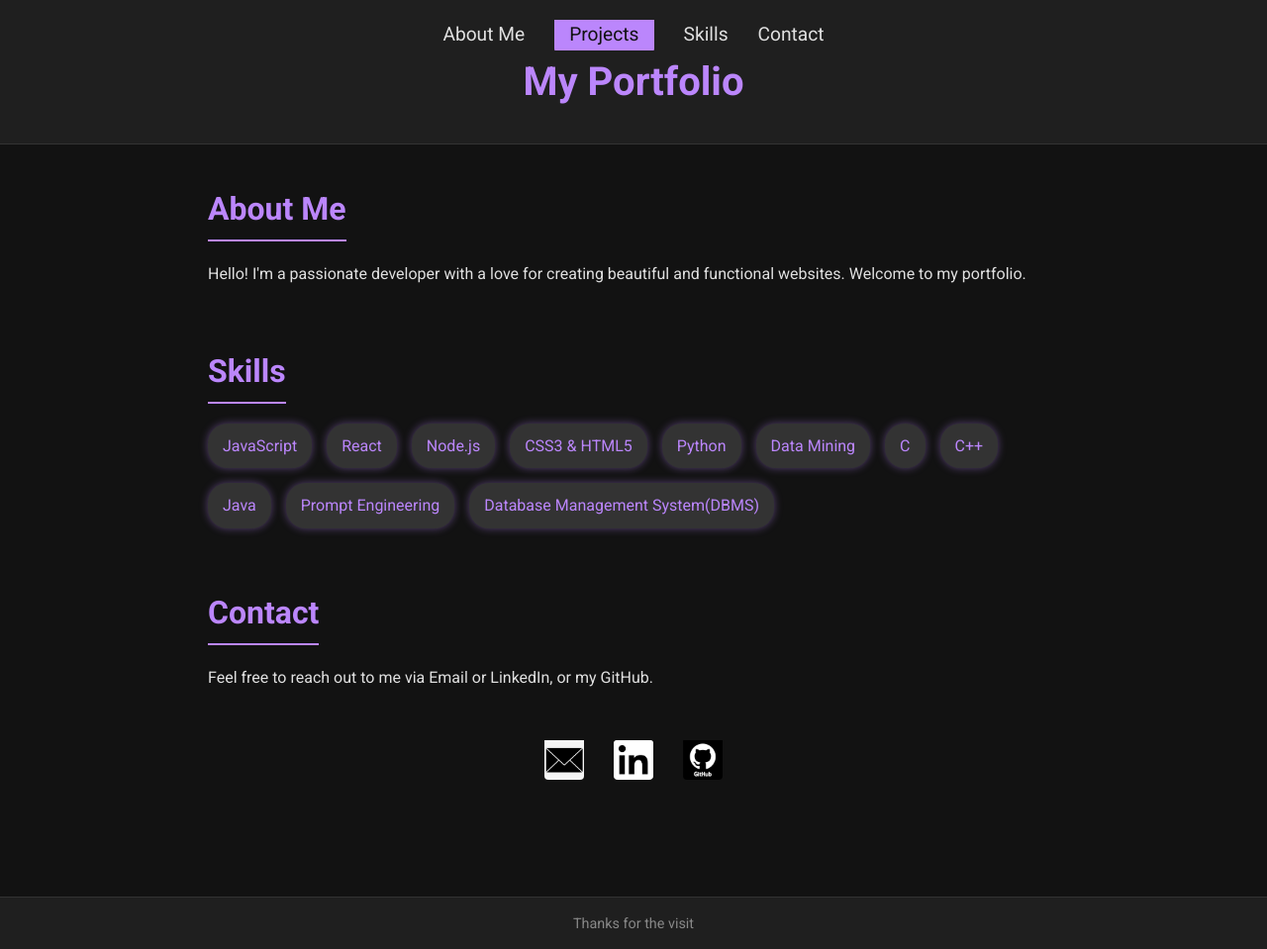
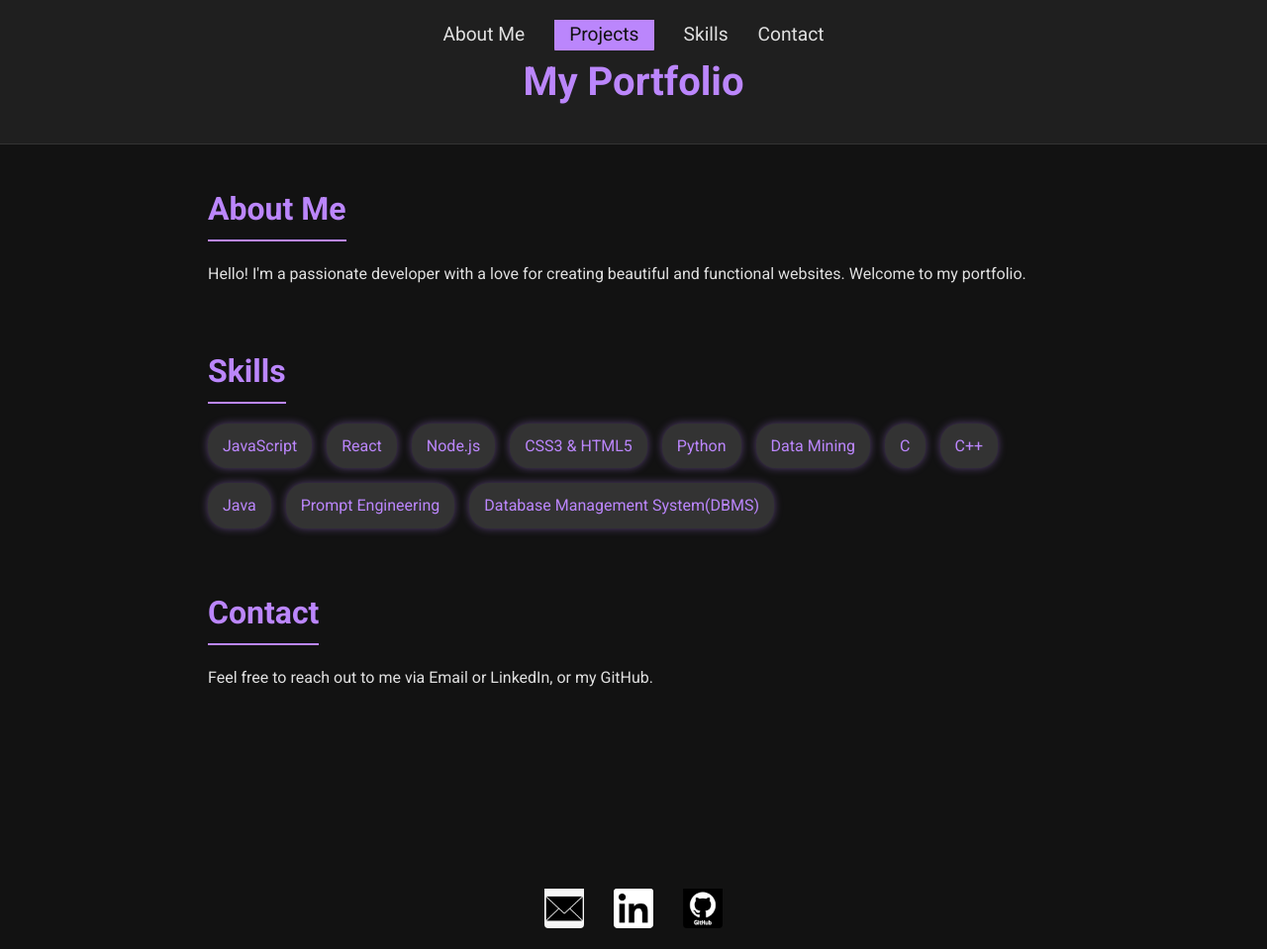
Before and after one commit to ZakeCollinvers/MyPortfolio, a plain HTML site: page index.html in a window 1280 px wide. Shown: the top 959 px of the page at 99% size. Drawn offline with Linux system fonts and the light colour scheme.

Commit message:
Update styles.css

```diff
--- a/styles.css
+++ b/styles.css
@@ -278,7 +278,7 @@ section:nth-of-type(4) {
 img {
     max-width: 100%;
     height: auto;
-    padding-top: 50px;
+    padding-top: 200px;
 }
 
 .contact-list a {
```
